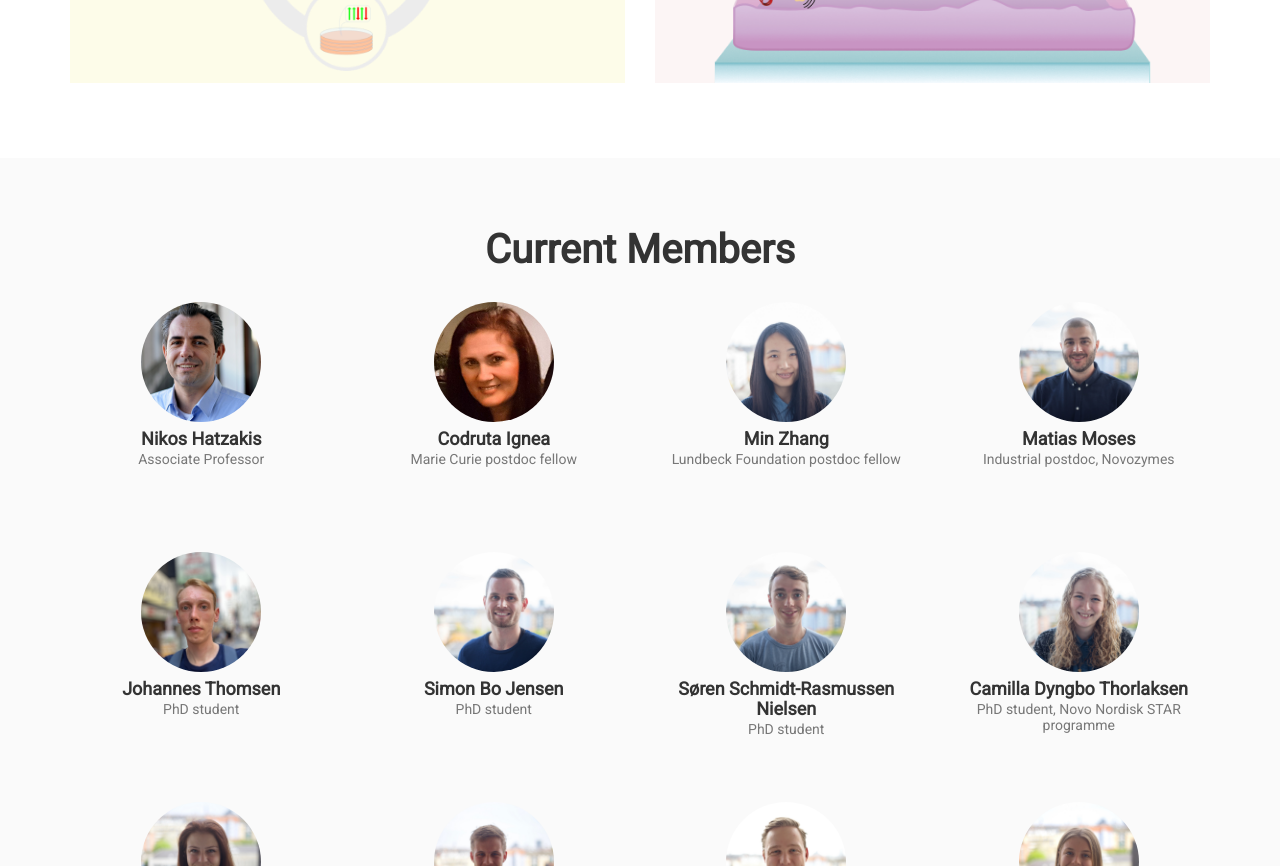
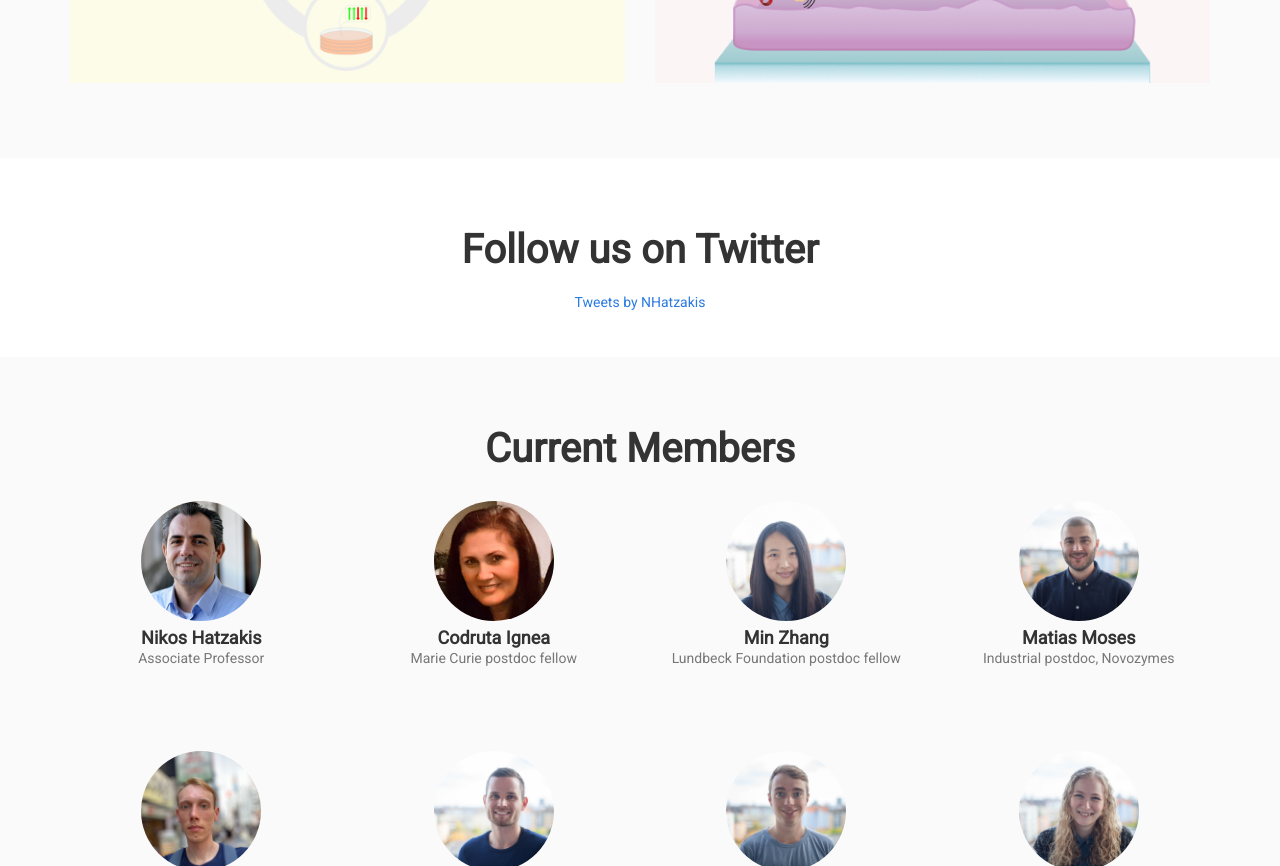
Before and after one commit to hatzakislab/hatzakislab.github.io, a Jekyll site: the page built from index.md, in a window 1280 px wide and 900 px high, scrolled down 950 px, cut to the strip 34-900 px from the top of the window. Built offline with Jekyll 4.4.1, drawn with Linux system fonts in a browser that asks for light colours; some web fonts are replaced; comment, search, counter and statistics services are not loaded.

Commit message:
Updated twitter

```diff
--- a/_includes/footer.html
+++ b/_includes/footer.html
@@ -1,5 +1,5 @@
 <!-- Footer -->
-<footer class="bg-light-gray">
+<footer class="bg-white">
     <div class="container">
         <div class="row">
             <a href="https://twitter.com/NHatzakis?ref_src=twsrc%5Etfw" class="twitter-follow-button" data-size="large"
--- a/_includes/gallery.html
+++ b/_includes/gallery.html
@@ -1,5 +1,5 @@
 <!-- Gallery Section -->
-<section id="gallery" class="bg-white">
+<section id="gallery" class="bg-light-gray">
     <div class="container">
         <div class="col-lg-12 text-center">
             <h2 class="section-heading">Gallery</h2>
--- a/_includes/nav.html
+++ b/_includes/nav.html
@@ -17,9 +17,9 @@
                 <li>
                     <a class="page-scroll" href="#projects">Projects</a>
                 </li>
-<!--                <li>-->
-<!--                    <a class="page-scroll" href="#news">News</a>-->
-<!--                </li>-->
+                <li>
+                    <a class="page-scroll" href="#news">News</a>
+                </li>
                 <li>
                     <a class="page-scroll" href="#team">Members</a>
                 </li>
--- a/_includes/news.html
+++ b/_includes/news.html
@@ -1,34 +1,32 @@
-<!-- Not used at the moment -->
+<section id="news" class="bg-white">
+    <div class="container">
+        <div class="col-lg-12 text-center">
+            <h2 class="section-heading">Follow us on Twitter</h2>
+            <br>
+        </div>
 
+        <div class="text-center">
+            <a class="twitter-timeline" data-width="450" data-tweet-limit="3"
+               data-chrome="nofooter noheader transparent" data-theme="light"
+               href="https://twitter.com/NHatzakis?ref_src=twsrc%5Etfw">Tweets by NHatzakis</a>
+        </div>
 
-<!--<section id="news" class="bg-white">-->
-<!--    <div class="container">-->
-<!--        <div class="col-lg-12 text-center">-->
-<!--            <h2 class="section-heading">Latest News</h2>-->
-<!--        </div>-->
+        <script async src="https://platform.twitter.com/widgets.js" charset="utf-8"></script>
+        <script>window.twttr = (function (d, s, id) {
+            var js, fjs = d.getElementsByTagName(s)[0],
+                t = window.twttr || {};
+            if (d.getElementById(id)) return t;
+            js = d.createElement(s);
+            js.id = id;
+            js.src = "https://platform.twitter.com/widgets.js";
+            fjs.parentNode.insertBefore(js, fjs);
 
-<!--        <div class="text-center">-->
-<!--            <a class="twitter-timeline" data-width="450" data-tweet-limit="3"-->
-<!--               data-chrome="nofooter noheader transparent" data-theme="light"-->
-<!--               href="https://twitter.com/NHatzakis?ref_src=twsrc%5Etfw">Tweets by NHatzakis</a>-->
-<!--        </div>-->
+            t._e = [];
+            t.ready = function (f) {
+                t._e.push(f);
+            };
 
-<!--        <script async src="https://platform.twitter.com/widgets.js" charset="utf-8"></script>-->
-<!--        <script>window.twttr = (function (d, s, id) {-->
-<!--            var js, fjs = d.getElementsByTagName(s)[0],-->
-<!--                t = window.twttr || {};-->
-<!--            if (d.getElementById(id)) return t;-->
-<!--            js = d.createElement(s);-->
-<!--            js.id = id;-->
-<!--            js.src = "https://platform.twitter.com/widgets.js";-->
-<!--            fjs.parentNode.insertBefore(js, fjs);-->
-
-<!--            t._e = [];-->
-<!--            t.ready = function (f) {-->
-<!--                t._e.push(f);-->
-<!--            };-->
-
-<!--            return t;-->
-<!--        }(document, "script", "twitter-wjs"));</script>-->
-<!--    </div>-->
-<!--</section>-->
+            return t;
+        }(document, "script", "twitter-wjs"));</script>
+    </div>
+</section>
--- a/_includes/projects.html
+++ b/_includes/projects.html
@@ -1,7 +1,7 @@
 <!-- Project Grid Generator-->
 <script src="/assets/js/jqBootstrapValidation.js"></script>
 
-<section id="projects" class="bg-white">
+<section id="projects" class="bg-light-gray">
     <div class="container">
         <div class="row">
             <div class="col-lg-12 text-center">
--- a/_layouts/single-page.md
+++ b/_layouts/single-page.md
@@ -4,6 +4,7 @@ layout: default
 {% include intro.html %}
 {% include projects.html %}
 {% include project-modals.html %}
+{% include news.html %}
 {% include team.html %}
 {% include funding.html %}
 {% include publications.html %}
```
